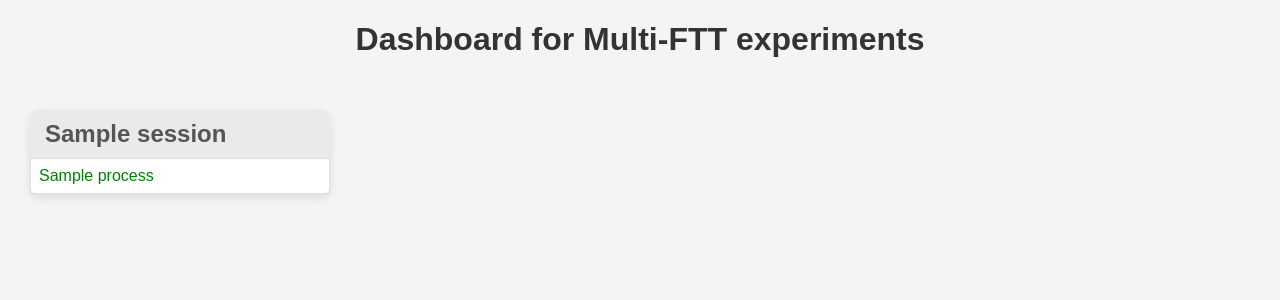
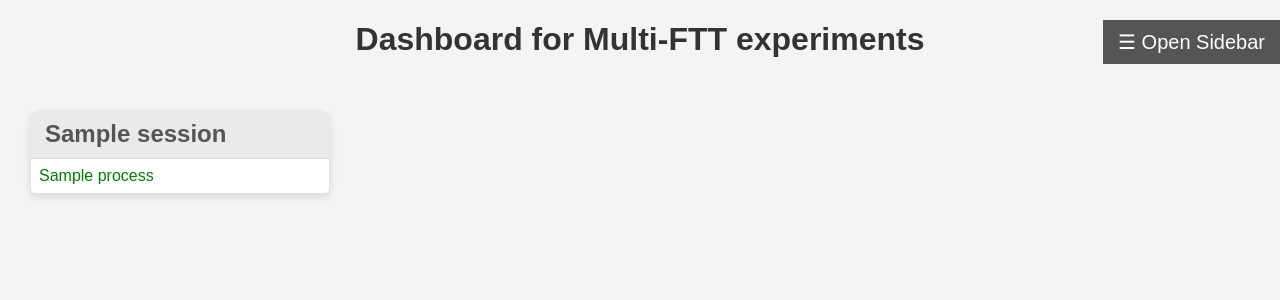
Before and after one commit to onadegibert/multi-ftt-dashboard, a Flask app: template templates/dashboard.html in a window 1280 px wide. Shown: the top 300 px of the page. Run offline with Flask 3, Linux system fonts and the light colour scheme; the template is opened without the code that fills it: most values are stand-ins (such as "Sample title", 1, 10 or a date in 2020).

Commit message:
added some more functionalities

```diff
--- a/dashboard.py
+++ b/dashboard.py
@@ -26,7 +26,6 @@ def get_files_in_directory(directory_path):
     files_status = []
     for item in Path(directory_path).iterdir():
         if item.is_dir():
-            # If it's a directory, you can decide how to handle this. Skipping for now.
             continue
         status, error = check_process_status(item)
         files_status.append({"name": item.name, "status": status, "error": error, "path": str(item)})
@@ -46,7 +45,17 @@ def get_session_data():
         sessions[tmux_session] = processes
     return sessions
 
-@app.route("/")
+@app.route("/training_curves")
+def training_curves():
+    # Placeholder for training curves section
+    return "To do"
+
+@app.route("/gpu_performance")
+def gpu_performance():
+    # Placeholder for GPU performance section
+    return "to do"
+
+@app.route("/dashboard")
 def dashboard():
     sessions = get_session_data()
     process_data = {}
--- a/templates/dashboard.html
+++ b/templates/dashboard.html
@@ -87,10 +87,67 @@
             width: 80%;
             margin: 20px auto;
         }
+        .sidebar {
+            height: 100%;
+            width: 0;
+            position: fixed;
+            z-index: 1;
+            top: 0;
+            right: 0;
+            background-color: #111;
+            overflow-x: hidden;
+            transition: 0.5s;
+            padding-top: 60px;
+        }
+        .sidebar a {
+            padding: 10px 15px;
+            text-decoration: none;
+            font-size: 25px;
+            color: #818181;
+            display: block;
+            transition: 0.3s;
+        }
+
+        .sidebar a:hover {
+            color: #f1f1f1;
+        }
+
+        .sidebar .close-btn {
+            position: absolute;
+            top: 0;
+            right: 25px;
+            font-size: 36px;
+            margin-left: 50px;
+        }
+
+        .open-btn {
+            font-size: 20px;
+            cursor: pointer;
+            background-color: #555;
+            color: white;
+            padding: 10px 15px;
+            border: none;
+            position: fixed; /* Add this line */
+            right: 0; /* Add this line */
+            top: 20px; /* Adjust as needed */
+        }
+
+        .open-btn:hover {
+            background-color: #444;
+        }
+    </style>
     </style>
 </head>
 <body>
     <h1>Dashboard for Multi-FTT experiments</h1>
+    <div id="mySidebar" class="sidebar">
+        <a href="javascript:void(0)" class="close-btn" onclick="closeSidebar()">×</a>
+        <a href="{{ url_for('dashboard') }}">Logs</a>
+        <a href="{{ url_for('training_curves') }}">Training Curves</a>
+        <a href="{{ url_for('gpu_performance') }}">GPU Performance</a>
+    </div>
+
+    <button class="open-btn" onclick="openSidebar()">☰ Open Sidebar</button>
     <div class="scroll-container">
         <div class="flex-container">
             {% for session, processes in process_data.items() %}
@@ -145,5 +202,14 @@
             });
         });
     </script>
+    <script>
+        function openSidebar() {
+            document.getElementById("mySidebar").style.width = "250px";
+        }
+
+        function closeSidebar() {
+            document.getElementById("mySidebar").style.width = "0";
+        }
+    </script>
 </body>
 </html>
```
